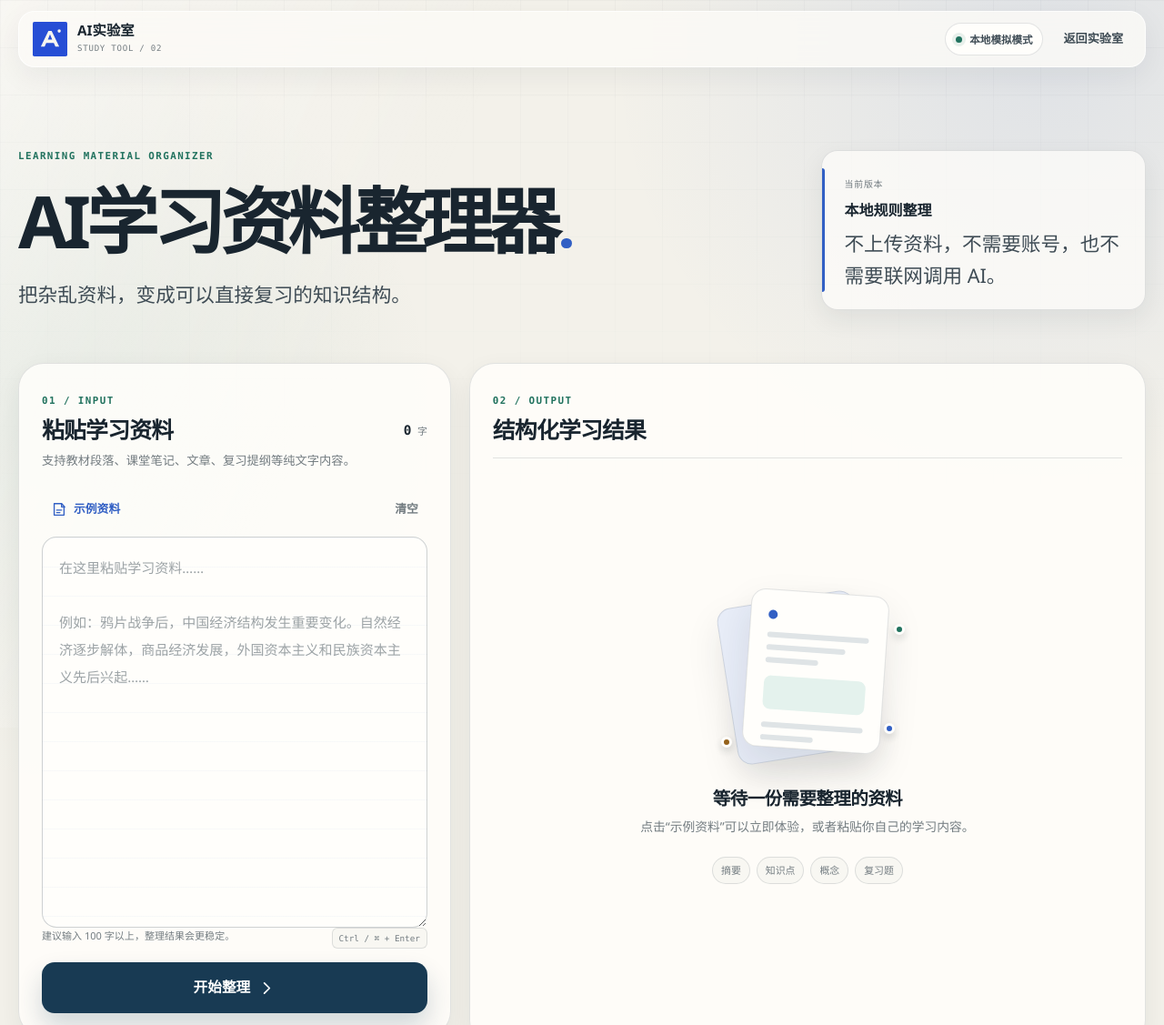
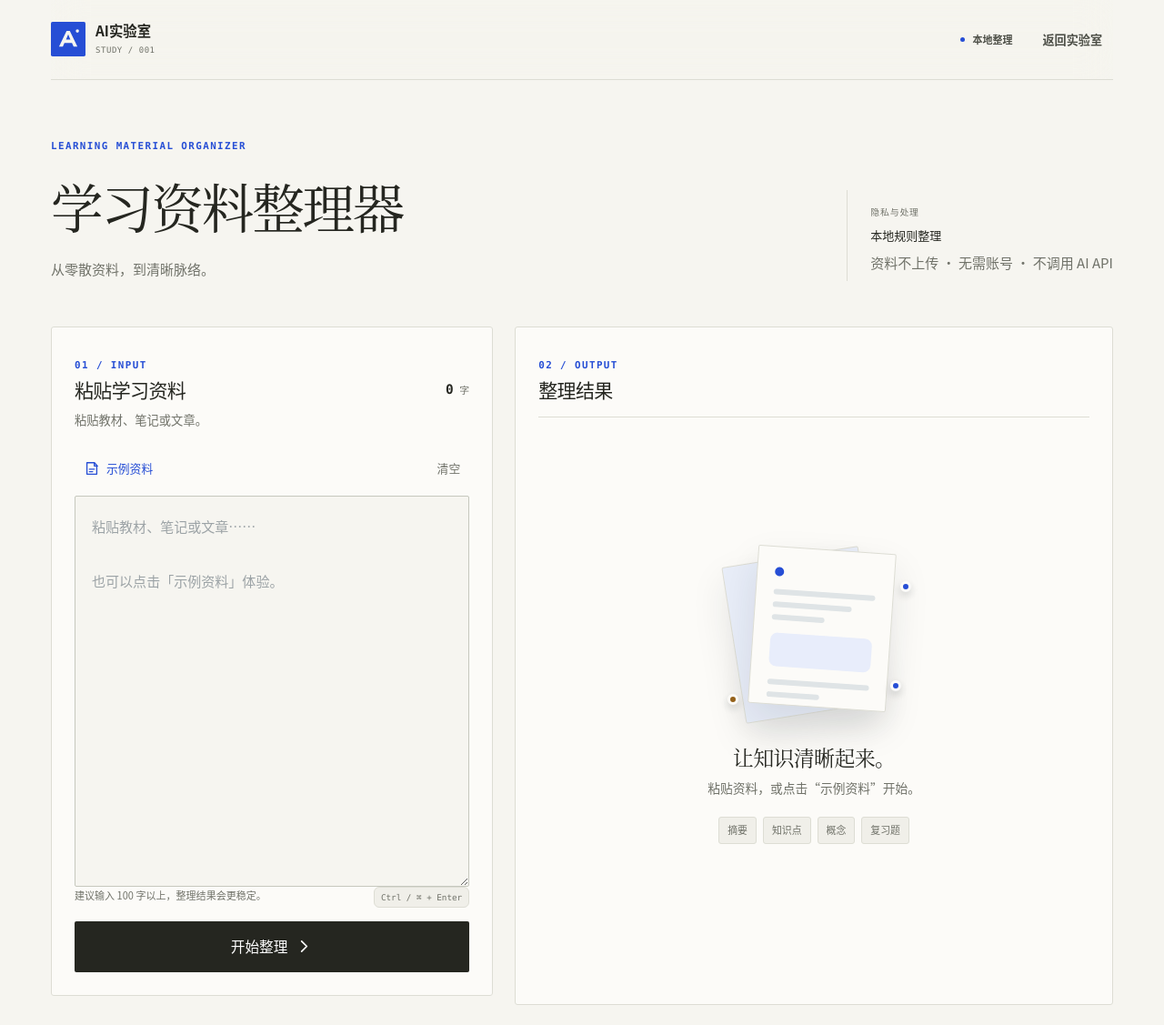
Before and after one commit to Ahuang66/Lch, a plain HTML site: page study-organizer/index.html in a window 1280 px wide. Shown: the top 1127 px of the page at 91% size. Drawn offline with Linux system fonts and the light colour scheme.

Commit message:
Refine study organizer interface and copy

```diff
--- a/study-organizer/app.js
+++ b/study-organizer/app.js
@@ -335,6 +335,8 @@ function fillExample() {
   updateInputState();
   formError.hidden = true;
   sourceText.focus();
+  sourceText.setSelectionRange(0, 0);
+  sourceText.scrollTop = 0;
 }
 
 function clearInput() {
@@ -360,8 +362,8 @@ function clearInput() {
         <span class="visual-node node-two"></span>
         <span class="visual-node node-three"></span>
       </div>
-      <h3>等待一份需要整理的资料</h3>
-      <p>点击“示例资料”可以立即体验，或者粘贴你自己的学习内容。</p>
+      <h3>让知识清晰起来。</h3>
+      <p>粘贴资料，或点击“示例资料”开始。</p>
       <div class="empty-features">
         <span>摘要</span>
         <span>知识点</span>
--- a/study-organizer/index.html
+++ b/study-organizer/index.html
@@ -3,11 +3,12 @@
 <head>
   <meta charset="utf-8">
   <meta name="viewport" content="width=device-width, initial-scale=1">
-  <meta name="theme-color" content="#f3f1ea">
+  <meta name="theme-color" content="#f6f5f0">
   <meta name="description" content="把杂乱学习资料变成可以直接复习的知识结构。">
-  <title>AI学习资料整理器</title>
+  <title>学习资料整理器｜AI实验室</title>
   <link rel="icon" href="../assets/logo-mark.svg" type="image/svg+xml">
   <link rel="stylesheet" href="styles.css">
+  <link rel="stylesheet" href="../theme.css">
 </head>
 <body>
   <a class="skip-link" href="#organizer">跳到整理工具</a>
@@ -20,12 +21,12 @@
         <img src="../assets/logo-mark.svg" width="38" height="38" alt="">
         <span>
           <strong>AI实验室</strong>
-          <small>STUDY TOOL / 02</small>
+          <small>STUDY / 001</small>
         </span>
       </a>
 
       <div class="header-actions">
-        <span class="mode-pill"><i aria-hidden="true"></i>本地模拟模式</span>
+        <span class="mode-pill"><i aria-hidden="true"></i>本地整理</span>
         <a class="back-link" href="../index.html">返回实验室</a>
       </div>
     </div>
@@ -36,13 +37,13 @@
       <div class="app-container intro-inner">
         <div>
           <span class="eyebrow">LEARNING MATERIAL ORGANIZER</span>
-          <h1>AI学习资料整理器</h1>
-          <p>把杂乱资料，变成可以直接复习的知识结构。</p>
+          <h1>学习资料整理器</h1>
+          <p>从零散资料，到清晰脉络。</p>
         </div>
         <div class="intro-note">
-          <span>当前版本</span>
+          <span>隐私与处理</span>
           <strong>本地规则整理</strong>
-          <p>不上传资料，不需要账号，也不需要联网调用 AI。</p>
+          <p>资料不上传 · 无需账号 · 不调用 AI API</p>
         </div>
       </div>
     </section>
@@ -59,7 +60,7 @@
             <span class="char-count"><strong id="char-count">0</strong> 字</span>
           </div>
 
-          <p class="panel-help">支持教材段落、课堂笔记、文章、复习提纲等纯文字内容。</p>
+          <p class="panel-help">粘贴教材、笔记或文章。</p>
 
           <div class="input-toolbar">
             <button class="text-button" id="example-button" type="button">
@@ -70,7 +71,7 @@
           </div>
 
           <label class="sr-only" for="source-text">学习资料内容</label>
-          <textarea id="source-text" placeholder="在这里粘贴学习资料……&#10;&#10;例如：鸦片战争后，中国经济结构发生重要变化。自然经济逐步解体，商品经济发展，外国资本主义和民族资本主义先后兴起……"></textarea>
+          <textarea id="source-text" placeholder="粘贴教材、笔记或文章……&#10;&#10;也可以点击「示例资料」体验。"></textarea>
 
           <div class="input-footer">
             <span id="input-status" role="status">建议输入 100 字以上，整理结果会更稳定。</span>
@@ -89,7 +90,7 @@
           <div class="output-topbar">
             <div>
               <span class="panel-index">02 / OUTPUT</span>
-              <h2 id="output-title">结构化学习结果</h2>
+              <h2 id="output-title">整理结果</h2>
             </div>
             <button class="copy-button" id="copy-button" type="button" hidden>复制整理结果</button>
           </div>
@@ -111,8 +112,8 @@
                 <span class="visual-node node-two"></span>
                 <span class="visual-node node-three"></span>
               </div>
-              <h3>等待一份需要整理的资料</h3>
-              <p>点击“示例资料”可以立即体验，或者粘贴你自己的学习内容。</p>
+              <h3>让知识清晰起来。</h3>
+              <p>粘贴资料，或点击“示例资料”开始。</p>
               <div class="empty-features">
                 <span>摘要</span>
                 <span>知识点</span>
```
